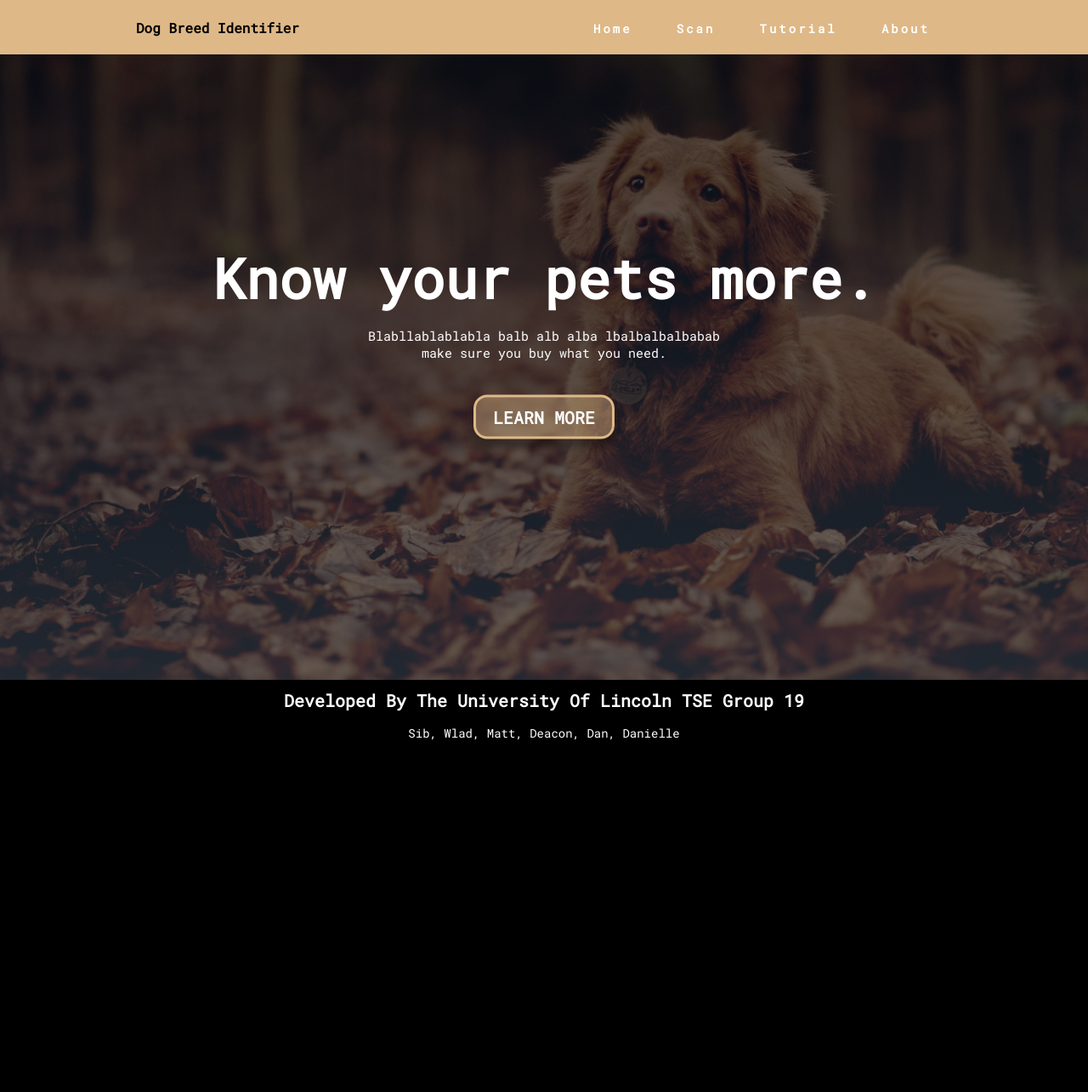
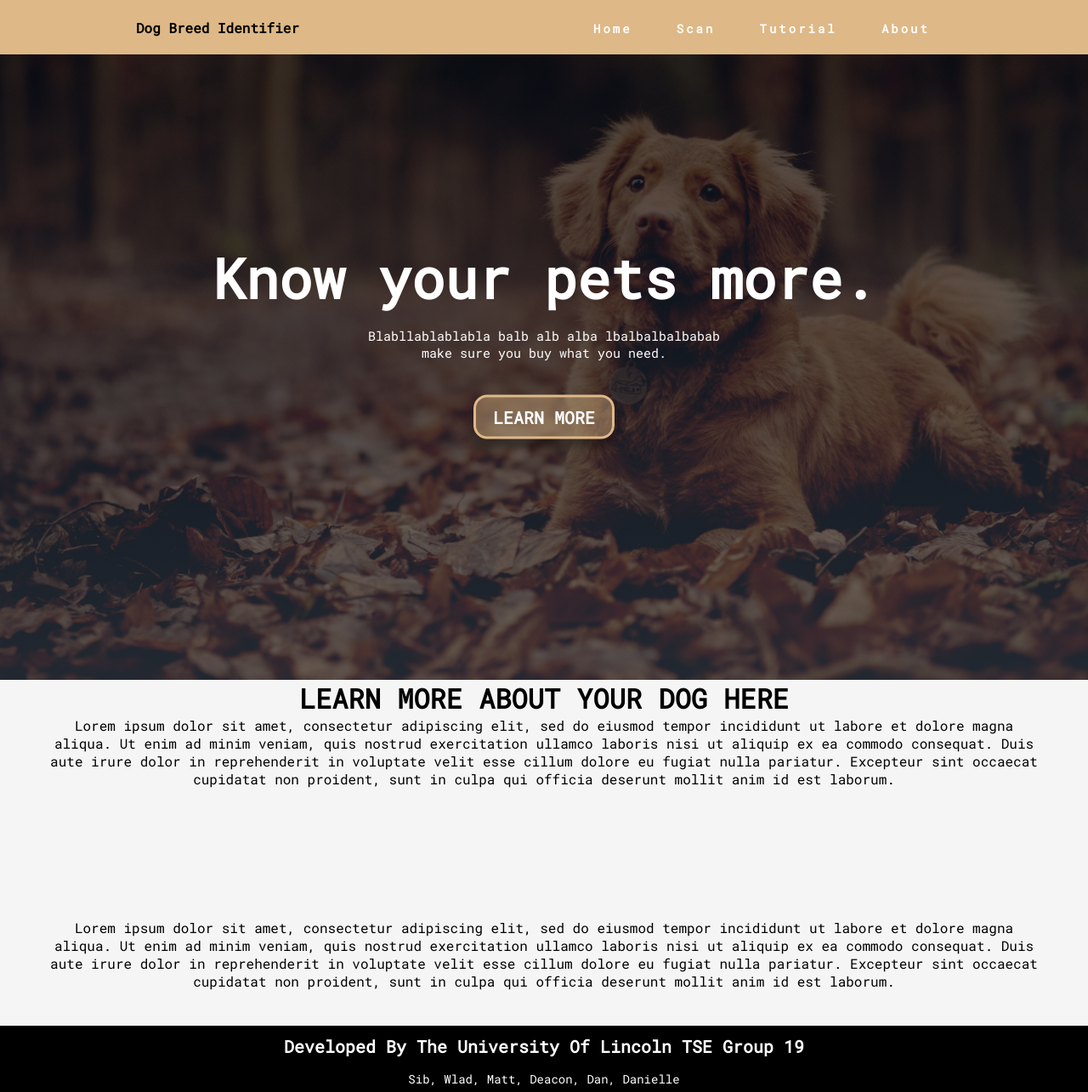
Before and after one commit to Lukarusja/TES, a PHP site: page / in a window 1280 px wide. Shown: the whole page at 85% size. Before the commit the page ends 871 px from the top, so only its background shows below. Run offline with PHP 8.4, Linux system fonts and the light colour scheme; grey boxes are pictures that could not be loaded.

Commit message:
Added section at bottom, needs work

```diff
--- a/index.php
+++ b/index.php
@@ -35,6 +35,23 @@
             <button class="learn">LEARN MORE</button>
         </a>
     </div>
+    <div class="large-container" id="learn-more">
+      <h1 id="learn-more-header">LEARN MORE ABOUT YOUR DOG HERE</h1>
+      <div id="learn-more-text">
+        Lorem ipsum dolor sit amet, consectetur adipiscing elit, sed do eiusmod tempor incididunt ut labore et dolore magna aliqua. Ut enim ad minim veniam, quis nostrud exercitation ullamco laboris nisi ut aliquip ex ea commodo consequat. Duis aute irure dolor in reprehenderit in voluptate velit esse cillum dolore eu fugiat nulla pariatur. Excepteur sint occaecat cupidatat non proident, sunt in culpa qui officia deserunt mollit anim id est laborum.
+      </div>
+      <div id=video-container>
+        <video autoplay muted loop onclick="this.paused? this.play() : this.pause()" id="main-video">
+          <source src="assets/videos/test.webm">
+          Your browser does not support the video tag.
+        </video>
+      </div>
+      <div id="learn-more-text">
+        Lorem ipsum dolor sit amet, consectetur adipiscing elit, sed do eiusmod tempor incididunt ut labore et dolore magna aliqua. Ut enim ad minim veniam, quis nostrud exercitation ullamco laboris nisi ut aliquip ex ea commodo consequat. Duis aute irure dolor in reprehenderit in voluptate velit esse cillum dolore eu fugiat nulla pariatur. Excepteur sint occaecat cupidatat non proident, sunt in culpa qui officia deserunt mollit anim id est laborum.
+      </div>
+      <br>
+      <br>
+    </div>
     <footer>
         <div class="footer-box">
             <div class="footer-content">
--- a/style.css
+++ b/style.css
@@ -260,8 +260,17 @@ nav{
   transform: rotate(45deg) translate(-5px, -6px);
 }
 
+/*Bottom half of index*/
+.large-container{
+  height: auto;
+  text-align: center;
+  background-color: whitesmoke;
+}
 
-
+#learn-more-text{
+  margin-left:50px;
+  margin-right:50px;
+}
 
 /* About us page - remaking this, ill make it more aesthetic*/
 .sub-header{
```
